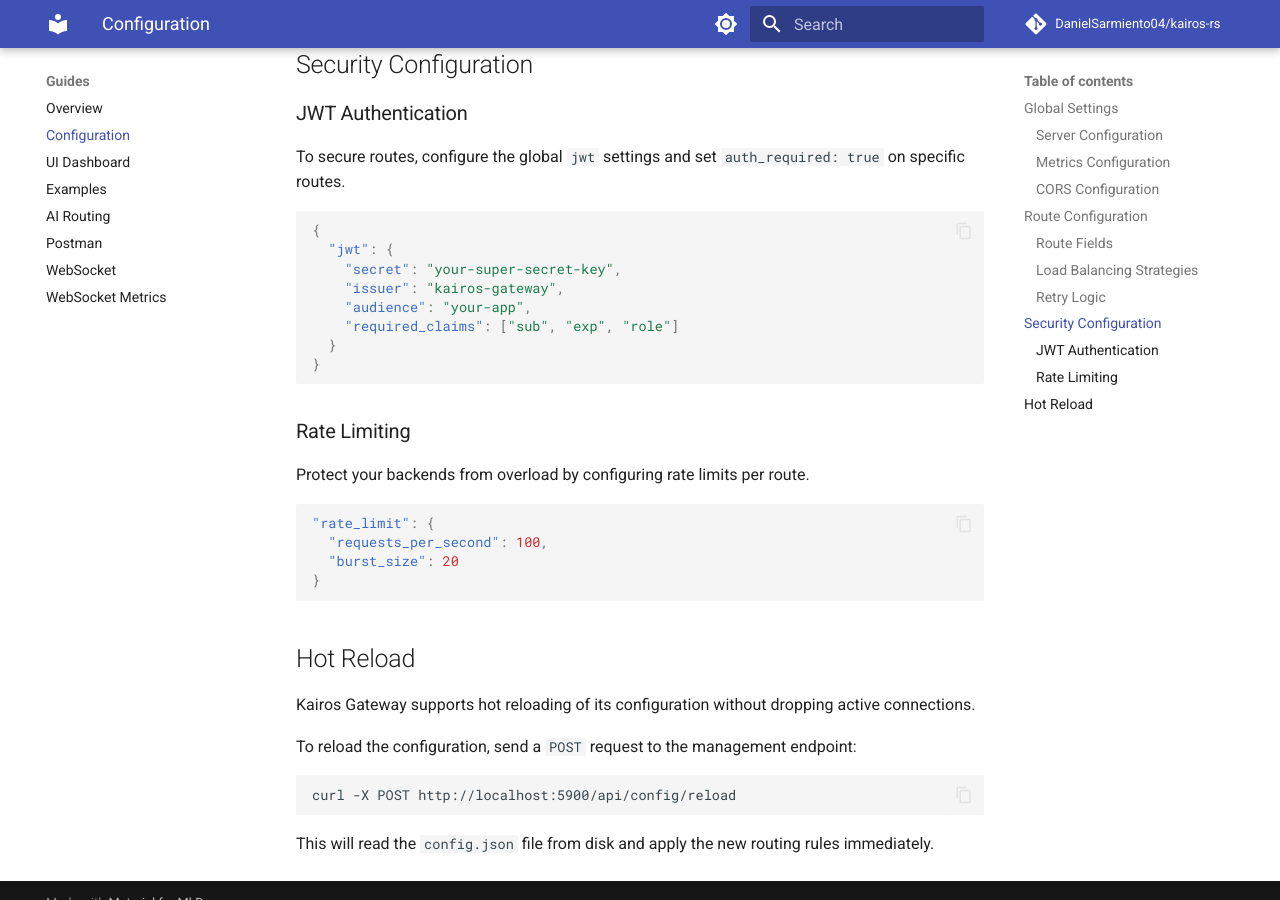
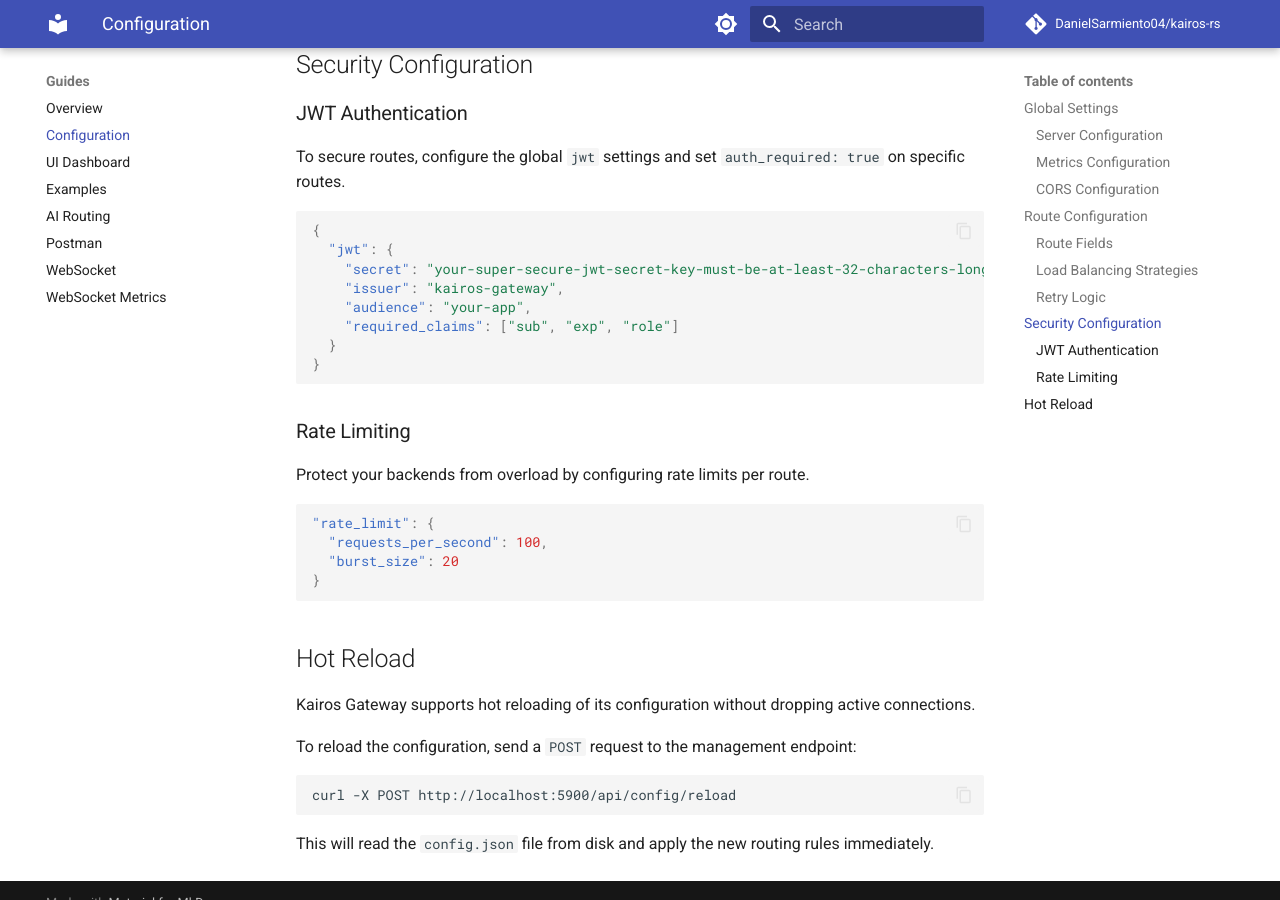
Before and after one commit to DanielSarmiento04/kairos-rs, an MkDocs documentation site: the page built from docs/src/CONFIGURATION.md, in a window 1280 px wide and 900 px high, scrolled down 3655 px. Built offline with MkDocs 1.6.1 and Material for MkDocs 9.7.7, drawn with Linux system fonts in a browser that asks for light colours; comment, search, counter and statistics services are not loaded.

Commit message:
Update docs/src/CONFIGURATION.md
Co-authored-by: gemini-code-assist[bot] <176961590+gemini-code-assist[bot]@users.noreply.github.com>

````diff
--- a/docs/src/CONFIGURATION.md
+++ b/docs/src/CONFIGURATION.md
@@ -135,7 +135,7 @@ To secure routes, configure the global `jwt` settings and set `auth_required: tr
 ```json
 {
   "jwt": {
-    "secret": "your-super-secret-key",
+    "secret": "your-super-secure-jwt-secret-key-must-be-at-least-32-characters-long",
     "issuer": "kairos-gateway",
     "audience": "your-app",
     "required_claims": ["sub", "exp", "role"]
````
